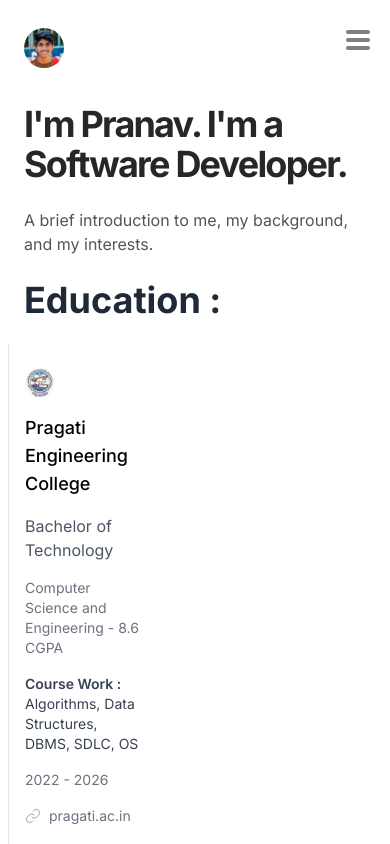
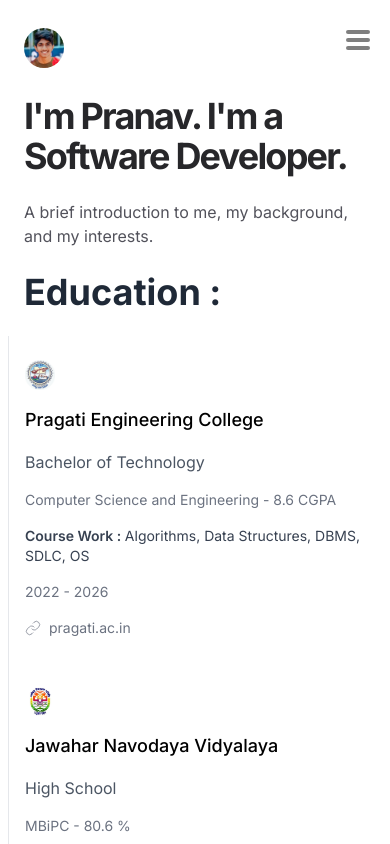
Before and after one commit to pranavchaitu/portfolio, a Next.js app: page /about in a window 390 px wide. Shown: the top 844 px of the page. Built offline with nearby package versions, Linux system fonts and the light colour scheme.

Commit message:
refactor menubar

```diff
--- a/app/about/page.tsx
+++ b/app/about/page.tsx
@@ -6,7 +6,7 @@ export default function Home() {
             Education :
         </p>
         <br />
-        <div className="border-l grid grid-cols-1 sm:grid-cols-2 pr-56">
+        <div className="border-l grid grid-cols-1 sm:grid-cols-2 lg:pr-56">
             <StudyData
                 img={"pragati.jpg"}
                 name={"Pragati Engineering College"}
--- a/components/Container.tsx
+++ b/components/Container.tsx
@@ -32,7 +32,7 @@ export default function Container({ children } : {
 }) {
     const segment = useSelectedLayoutSegments()
     const currentMetaData = meta[segment[0]] || { title : "",description : "" }
-    return <div className="mt-12 sm:mt-20">
+    return <div className="mt-10 sm:mt-20">
         {segment.length == 1 && (
             <div className="mx-6 flex justify-center mb-6">
                 <div className="w-screen max-w-screen-md lg:max-w-screen-lg">
```
